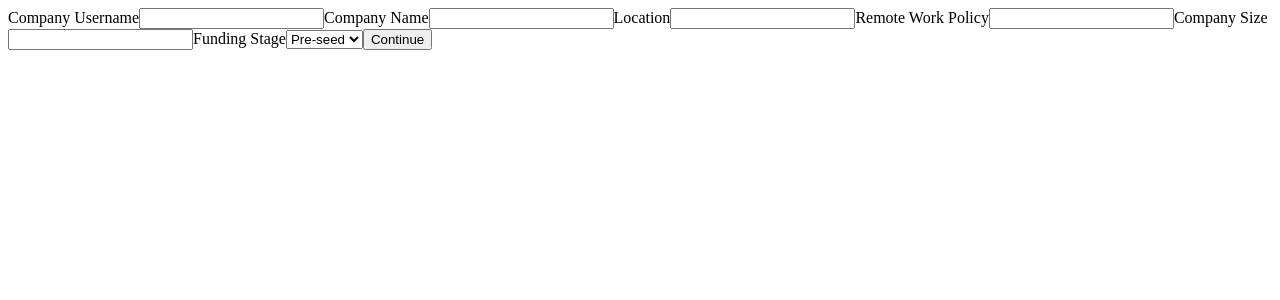
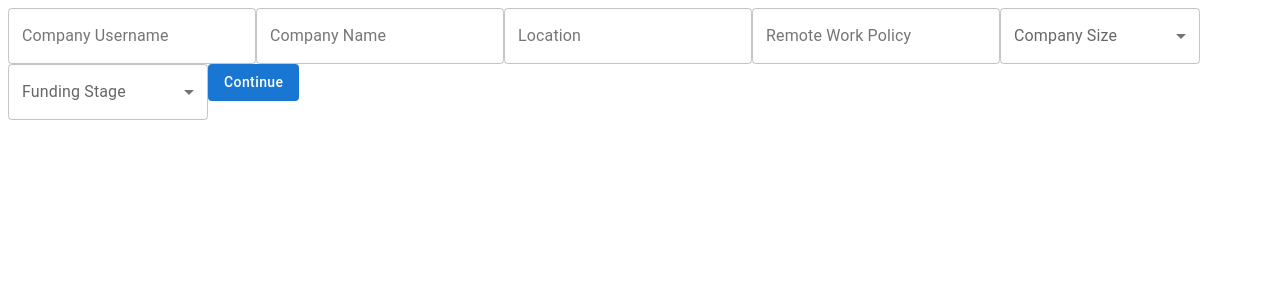
Before and after one commit to Jguevara1208/takeHome, a React (Create React App) app: page / in a window 1280 px wide. Shown: the top 300 px of the page. Built offline with nearby package versions, Linux system fonts and the light colour scheme.

Commit message:
added material UI to dependencies. Changed all inputs to materialUI inputs. Salary changed to slider. Confirmation page skeleton completed

```diff
--- a/package.json
+++ b/package.json
@@ -3,6 +3,11 @@
   "version": "0.1.0",
   "private": true,
   "dependencies": {
+    "@emotion/react": "^11.7.1",
+    "@emotion/styled": "^11.6.0",
+    "@material-ui/core": "^4.11.4",
+    "@mui/icons-material": "^5.2.4",
+    "@mui/material": "^5.2.4",
     "@testing-library/jest-dom": "^4.2.4",
     "@testing-library/react": "^9.5.0",
     "@testing-library/user-event": "^7.2.1",
--- a/src/components/Form/CompanyData.js
+++ b/src/components/Form/CompanyData.js
@@ -9,7 +9,7 @@ const company = {
     roles: [
         {
             roleTitle: '',
-            salary: '',
+            salary: [0, 0],
             division: '',
             location: '',
             experience: ''
@@ -20,7 +20,7 @@ const company = {
 export const roleTemplate = () => {
     return {
         roleTitle: '',
-        salary: '',
+        salary: [0, 0],
         division: '',
         location: '',
         experience: ''
--- a/src/components/Form/CompanySignup.js
+++ b/src/components/Form/CompanySignup.js
@@ -32,7 +32,18 @@ const CompanySignup = () => {
     const handleInputChange = (e, idx=false) => {
         const { name, value } = e.target
         const companyCopy = { ...companyDetails }
-        idx !== false ? companyCopy.roles[idx][name] = value : companyCopy[name] = value
+
+        idx !== false
+            ? companyCopy.roles[idx][name] = value
+            : companyCopy[name] = value
+
+        setCompanyDetails(companyCopy)
+    }
+
+    const handleSalaryChange = (e, idx) => {
+        const {value} = e.target
+        const companyCopy = { ...companyDetails }
+        companyCopy.roles[idx].salary = value
         setCompanyDetails(companyCopy)
     }
 
@@ -69,6 +80,7 @@ const CompanySignup = () => {
                         nextStep={nextStep}
                         prevStep={prevStep}
                         handleInputChange={handleInputChange}
+                        handleSalaryChange={handleSalaryChange}
                         addRole={addRole}
                         removeRole={removeRole}
                         roles={roles}
@@ -77,7 +89,6 @@ const CompanySignup = () => {
         case 3:
             return <Confirmation
                         prevStep={prevStep}
-                        handleInputChange={handleInputChange}
                         companyDetails={companyDetails}
                     />
         default:
--- a/src/components/Form/CompanySignupPages/CompanyDetails.js
+++ b/src/components/Form/CompanySignupPages/CompanyDetails.js
@@ -1,68 +1,90 @@
+import {TextField} from '@material-ui/core'
+import InputLabel from '@mui/material/InputLabel';
+import MenuItem from '@mui/material/MenuItem';
+import FormControl from '@mui/material/FormControl';
+import Select from '@mui/material/Select';
+import Button from '@mui/material/Button';
 
 const CompanyDetails = ({nextStep, handleInputChange, companyDetails}) => {
 
     return (
         <form>
-            <label htmlFor="username">
-                Company Username
-                <input
+            <TextField
+                id="outlined-basic"
+                label="Company Username"
+                variant="outlined"
                 name='username'
-                    type="text"
                 value={companyDetails.username}
                 onChange={(e) => handleInputChange(e)}
             />
-            </label>
-            <label htmlFor="companyName">
-                Company Name
-                <input
+            <TextField
+                id="outlined-basic"
+                label="Company Name"
+                variant="outlined"
                 name='companyName'
-                    type="text"
                 value={companyDetails.companyName}
                 onChange={(e) => handleInputChange(e)}
             />
-            </label>
-            <label htmlFor="location">
-                Location
-                <input
+            <TextField
+                id="outlined-basic"
+                label="Location"
+                variant="outlined"
                 name='location'
-                    type="text"
                 value={companyDetails.location}
                 onChange={(e) => handleInputChange(e)}
             />
-            </label>
-            <label htmlFor="remoteWorkPolicy">
-                Remote Work Policy
-                <input
+            <TextField
+                id="outlined-basic"
+                label="Remote Work Policy"
+                variant="outlined"
                 name='remoteWorkPolicy'
-                    type="text"
                 value={companyDetails.remoteWorkPolicy}
                 onChange={(e) => handleInputChange(e)}
             />
-            </label>
-            <label htmlFor="companySize">
-                Company Size
-                <input
+            <FormControl sx={{ minWidth: 200 }}>
+                <InputLabel id='company-size-label'>Company Size</InputLabel>
+                <Select
+                    labelId='company-size-label'
+                    id='companySize'
+                    label='Company Size'
+                    variant='outlined'
                     name='companySize'
-                    type="number"
                     value={companyDetails.companySize}
                     onChange={(e) => handleInputChange(e)}
-                />
-            </label>
-            <label htmlFor="fundingStage">
-                Funding Stage
-                <select
-                    name="fundingStage"
+                >
+                    <MenuItem value='0-10' >0-10</MenuItem>
+                    <MenuItem value='10-50' >10-50</MenuItem>
+                    <MenuItem value='50-100' >50-100</MenuItem>
+                    <MenuItem value='100+' >100+</MenuItem>
+                </Select>
+            </FormControl>
+            <FormControl sx={{ minWidth: 200 }}>
+                <InputLabel id='funding-stage-label'>Funding Stage</InputLabel>
+                <Select
+                    labelId='funding-stage-label'
+                    id='funding-stage'
+                    label='Funding Stage'
+                    variant='outlined'
+                    name='fundingStage'
                     value={companyDetails.fundingStage}
                     onChange={(e) => handleInputChange(e)}
                 >
-                    <option value="Pre-seed">Pre-seed</option>
-                    <option value="Seed">Seed</option>
-                    <option value="Series A">Series A</option>
-                    <option value="Series B">Series B</option>
-                    <option value="Series C">Series C</option>
-                </select>
-            </label>
-            <button onClick={nextStep}>Continue</button>
+                    <MenuItem value="Pre-seed">Pre-seed</MenuItem>
+                    <MenuItem value="Seed">Seed</MenuItem>
+                    <MenuItem value="Series A">Series A</MenuItem>
+                    <MenuItem value="Series B">Series B</MenuItem>
+                    <MenuItem value="Series C">Series C</MenuItem>
+                </Select>
+            </FormControl>
+            <Button
+                style={{textTransform: 'none'}}
+                variant="contained"
+                disableElevation
+                onClick={nextStep}
+                size='medium'
+            >
+                Continue
+            </Button>
         </form>
     );
 };
--- a/src/components/Form/CompanySignupPages/RoleDetails.js
+++ b/src/components/Form/CompanySignupPages/RoleDetails.js
@@ -1,69 +1,124 @@
+import {TextField} from '@material-ui/core'
+import InputLabel from '@mui/material/InputLabel';
+import MenuItem from '@mui/material/MenuItem';
+import FormControl from '@mui/material/FormControl';
+import Select from '@mui/material/Select';
+import IconButton from '@mui/material/IconButton';
+import DeleteIcon from '@mui/icons-material/Delete';
+import Button from '@mui/material/Button';
+import Box from '@mui/material/Box';
+import Slider from '@mui/material/Slider';
+import Typography from '@mui/material/Typography';
+
+const RoleDetails = ({ nextStep, prevStep, handleInputChange, roles, addRole, removeRole, handleSalaryChange}) => {
 
 
-const RoleDetails = ({nextStep, prevStep, handleInputChange, roles, addRole, removeRole}) => {
-
-    console.log(roles)
+    const divisions = ['Engineering', 'HR', 'Sales', 'Finance', 'Operations', 'People', 'Product', 'Data']
 
     return (
         <form>
-            {roles && roles.map((role, idx) => (
+            {roles.map((role, idx) => (
                 <div key={`role-${idx}`} className='role-container'>
-                    <label htmlFor="roleTitle">
-                        Title
-                        <input
+                    <TextField
+                        id="outlined-basic"
+                        label="Role Title"
+                        variant="outlined"
                         name='roleTitle'
-                            type="text"
                         value={role.roleTitle}
                         onChange={(e) => handleInputChange(e, idx)}
                     />
-                    </label>
-                    <label htmlFor="salary">
-                        Salary
-                        <input
-                            name='salary'
-                            type="number"
+                    <Box sx={{width: 200}}>
+                        <Typography id="non-linear-slider" gutterBottom>
+                            {role.salary[0] !== role.salary[1]
+                            ?
+                                `Salary: $${role.salary[0]}K - $${role.salary[1]}K`
+                            :
+                                `Salary: $${role.salary[0]}k`
+                            }
+                        </Typography>
+                        <Slider
+                            min={50}
+                            step={5}
+                            max={300}
+                            getAriaLabel={() => 'Temperature range'}
                             value={role.salary}
+                            onChange={(e) => handleSalaryChange(e, idx)}
+                            valueLabelDisplay="auto"
+                        />
+                    </Box>
+                    <FormControl sx={{ minWidth: 200 }}>
+                        <InputLabel id='division-label'>Division</InputLabel>
+                        <Select
+                            labelId='division-label'
+                            id='division'
+                            label='Division'
+                            variant='outlined'
+                            name='division'
+                            value={role.division}
                             onChange={(e) => handleInputChange(e, idx)}
-                        />
-                    </label>
-                    <label htmlFor="division">
-                        Division
-                        <select name="division">
-                            <option value="Engineering">Engineering</option>
-                            <option value="HR">HR</option>
-                            <option value="Sales">Sales</option>
-                            <option value="Finance">Finance</option>
-                            <option value="Operations">Operations</option>
-                            <option value="People">People</option>
-                            <option value="Product">Product</option>
-                            <option value="Data">Data</option>
-                        </select>
-                    </label>
-                    <label htmlFor="location">
-                        Location
-                        <input
+                        >
+                            {divisions.map(div => <MenuItem key={div} value={div} >{div}</MenuItem> )}
+                        </Select>
+                    </FormControl>
+                    <TextField
+                        id="outlined-basic"
+                        label="Location"
+                        variant="outlined"
                         name='location'
-                            type="text"
                         value={role.location}
                         onChange={(e) => handleInputChange(e, idx)}
                     />
-                    </label>
-                    <label htmlFor="experience">
-                        Years of experience required
-                        <input
+                    <TextField
+                        type='number'
+                        InputLabelProps={{shrink: true}}
+                        inputProps={{ inputMode: 'numeric', pattern: '[0-9]*' }}
+                        id="outlined-basic"
+                        label="Years of experience"
+                        variant="outlined"
                         name='experience'
-                            type="text"
                         value={role.experience}
                         onChange={(e) => handleInputChange(e, idx)}
                     />
-                    </label>
-                    {idx > 0 && <button onClick={(e) => removeRole(e, idx)}>Remove</button>}
+                    {idx > 0 && (
+                        <IconButton
+                            onClick={(e) => removeRole(e, idx)}
+                            aria-label="delete"
+                        >
+                            <DeleteIcon />
+                        </IconButton>
+                    )}
                 </div>
             ))}
 
-            {roles.length < 3 && <button onClick={addRole}>Add role</button>}
-            <button onClick={nextStep}>Continue</button>
-            <button onClick={prevStep}>Previous</button>
+            {roles.length < 3 && (
+                <Button
+                    style={{textTransform: 'none'}}
+                    variant="contained"
+                    disableElevation
+                    onClick={addRole}
+                    size='medium'
+                >
+                    Add role
+                </Button>
+            )}
+            <Button
+                style={{textTransform: 'none'}}
+                variant="contained"
+                disableElevation
+                onClick={nextStep}
+                size='medium'
+            >
+                Continue
+            </Button>
+            <Button
+                style={{textTransform: 'none'}}
+                variant="contained"
+                disableElevation
+                onClick={prevStep}
+                size='medium'
+            >
+                Previous
+            </Button>
         </form>
     );
 };
```
Also changed, not shown: src/components/Form/CompanySignupPages/Confirmation.js (+42 -4 lines), 1 other file (tests, documents, lock files or other folders). Lines whose indentation alone changed are shown as unchanged.
